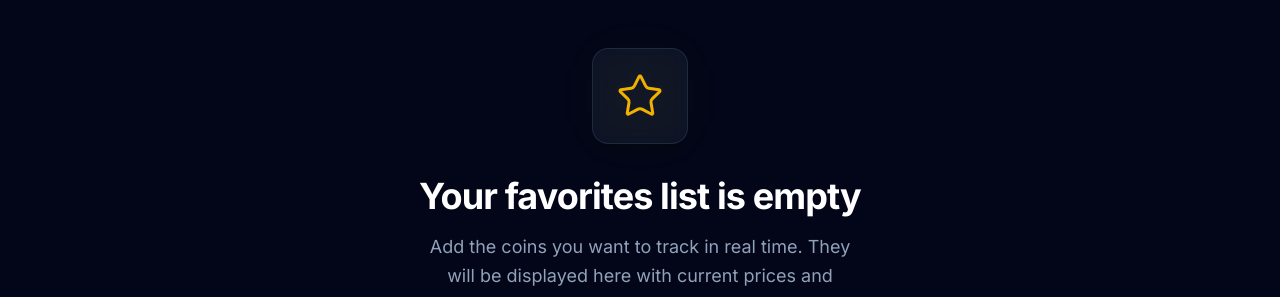
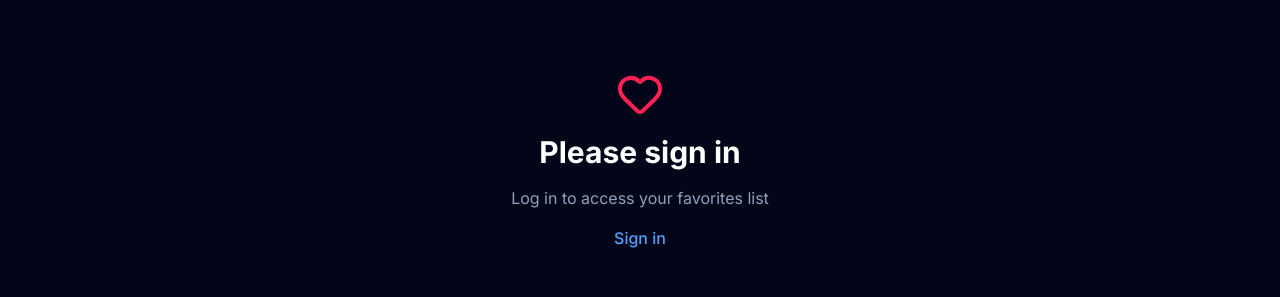
Before and after one commit to Vladislav-tech/cryptolive, a React (Vite) app: page /favorites in a window 1280 px wide. Shown: the part 264-561 px from the top of the page. Built offline with nearby package versions, Linux system fonts and the light colour scheme; no server answers.

Commit message:
feat(auth): add protected routes UI and conditional queries
- show sign-in prompt on /favorites when not authenticated
- disable favorites queries unless user is authenticated

```diff
--- a/src/auth.tsx
+++ b/src/auth.tsx
@@ -23,7 +23,6 @@ export function AuthProvider({ children }: { children: React.ReactNode }) {
         if (token) {
             checkAuth()
                 .then(isAuth => {
-                    console.log('checkAuth result:', isAuth);
                     setIsAuthenticated(isAuth);
                 })
                 .catch(() => localStorage.removeItem('token'))
--- a/src/routes/favorites.tsx
+++ b/src/routes/favorites.tsx
@@ -14,13 +14,34 @@ export const Route = createFileRoute('/favorites')({
 });
 
 function Favorites() {
+    const { auth } = Route.useRouteContext();
     const { data: favorites = [], } = useQuery({
         queryKey: FAVORITES_QUERY_KEY,
         queryFn: getFavorites,
         select: (data) => data?.data?.favorites ?? [],
         refetchOnMount: 'always',
         refetchOnWindowFocus: false,
+        enabled: auth.isAuthenticated,
     });
+
+    if (!auth.isAuthenticated) {
+        return (
+            <div className="min-h-[70vh] flex items-center justify-center">
+                <div className="text-center space-y-4">
+                    <Heart className="mx-auto w-12 h-12 text-rose-500" />
+                    <h1 className="text-3xl font-bold text-white">
+                        Please sign in
+                    </h1>
+                    <p className="text-slate-400">
+                        Log in to access your favorites list
+                    </p>
+                    <Link to="/login" search={{ redirect: '/favorites' }} className="text-blue-400 hover:text-blue-300 font-medium">
+                        Sign in
+                    </Link>
+                </div>
+            </div>
+        );
+    }
 
     const { cryptoData, isConnected, error } = useCryptoWebSocket(favorites);
 
--- a/src/routes/index.tsx
+++ b/src/routes/index.tsx
@@ -16,6 +16,7 @@ export const Route = createFileRoute('/')({
 })
 
 function App() {
+  const { auth } = Route.useRouteContext();
   const { cryptoData, isConnected, error } = useCryptoWebSocket();
   const [searchTerm, setSearchTerm] = useState<string>('');
   const [sortBy, setSortBy] = useState<SortOption>('price');
@@ -28,7 +29,8 @@ function App() {
     select: (data) => data?.data?.favorites || [],
     refetchOnWindowFocus: false,
     refetchOnReconnect: false,
-    retry: 1
+    retry: 1,
+    enabled: auth.isAuthenticated
 
   });
 
--- a/src/routes/login.tsx
+++ b/src/routes/login.tsx
@@ -28,8 +28,23 @@ function LoginPage() {
   const [showPassword, setShowPassword] = useState(false);
 
   useEffect(() => {
+
+    let toastText = '';
+
+    switch(redirect) {
+      case '/favorites':
+        toastText = 'Please login to access your favorites coins';
+        break;
+      case '/profile':
+        toastText = 'Please login to access your profile';
+        break;
+      default:
+        toastText = 'Please login to continue';
+        break;
+    }
+
     if (redirect) {
-      toast.error('Please login to continue');
+      toast.error(toastText);
     }
   }, [redirect])
 
```
